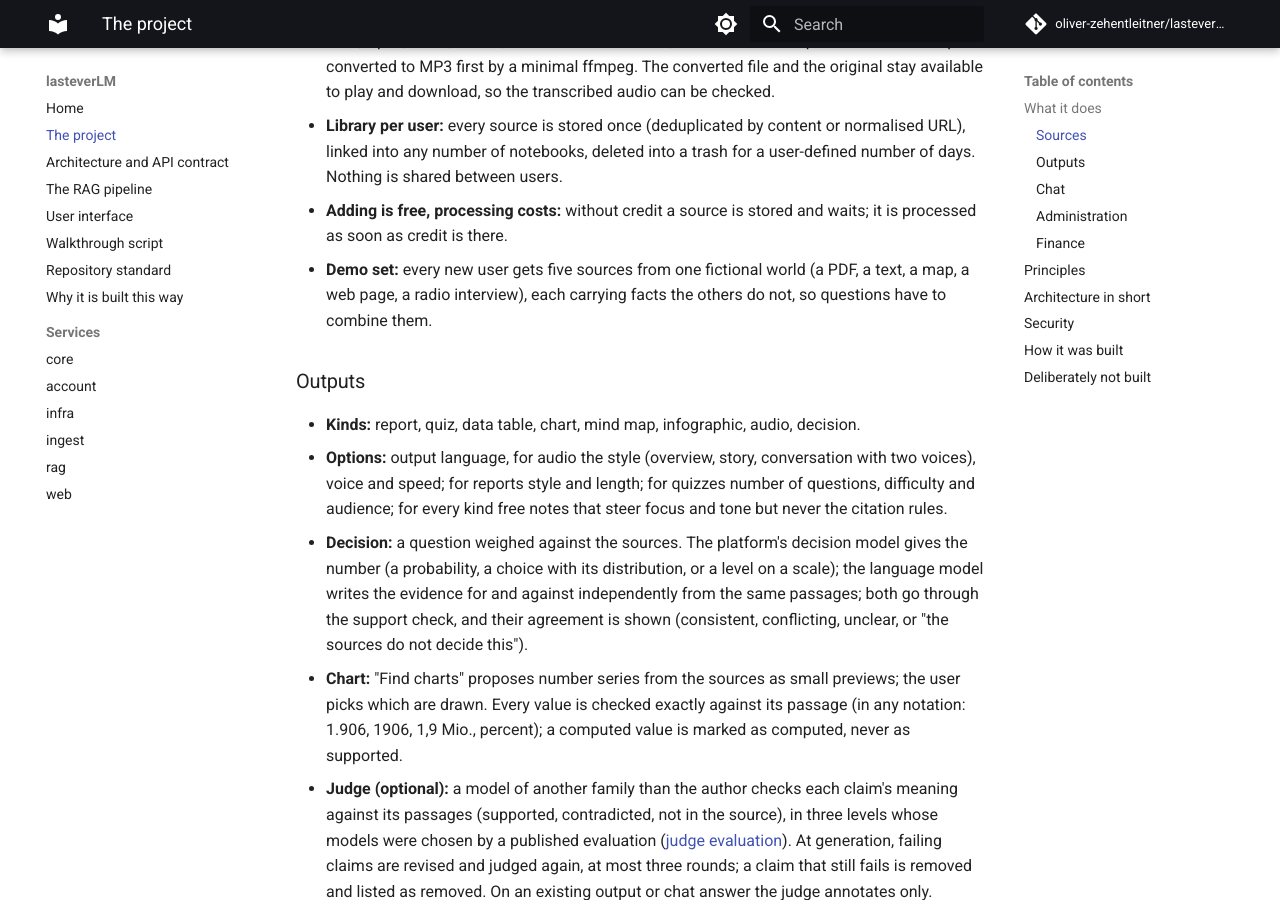
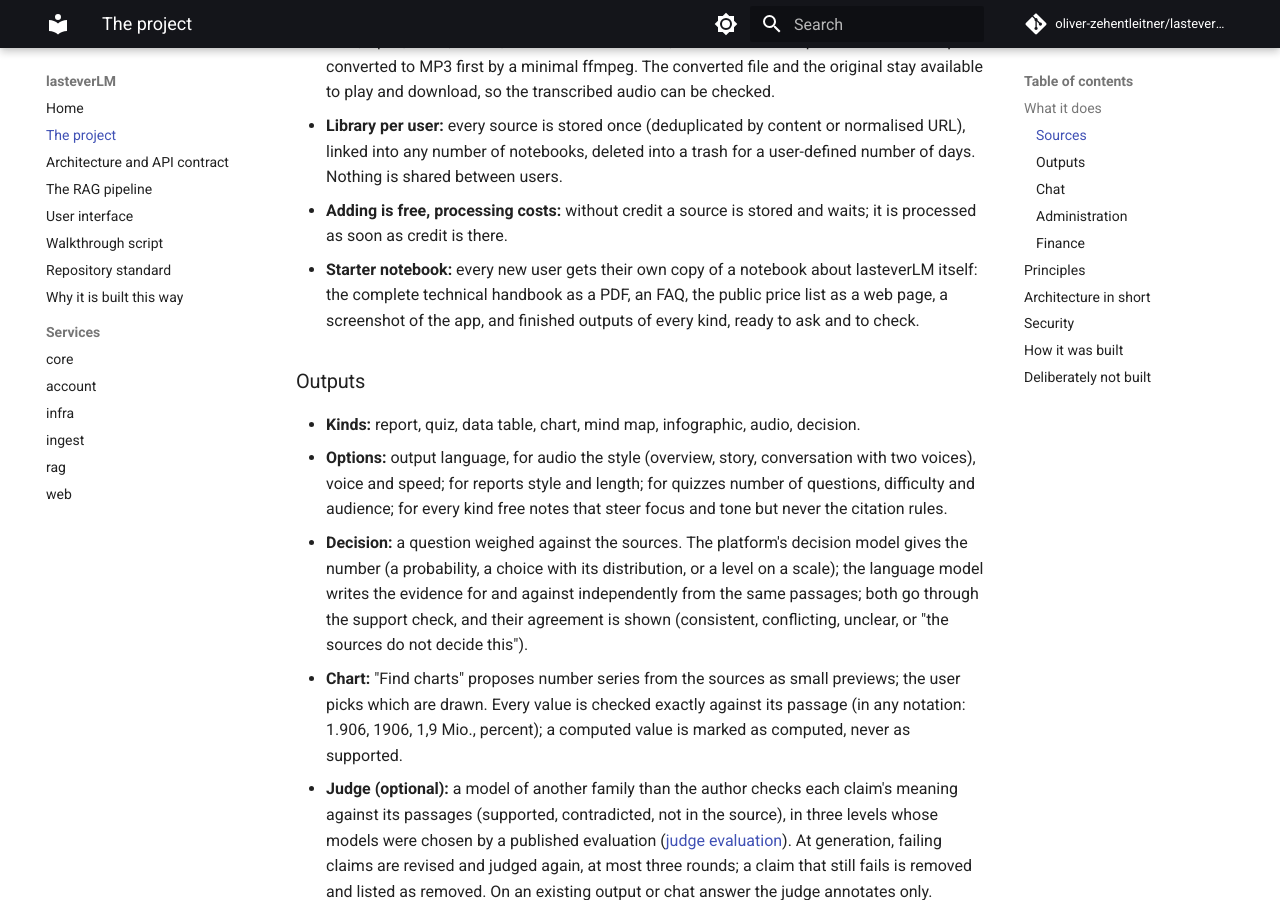
Before and after one commit to oliver-zehentleitner-aigent/lasteverLM, an MkDocs documentation site: the page built from docs/project.md, in a window 1280 px wide and 900 px high, scrolled down 594 px. Built offline with MkDocs 1.6.1 and Material for MkDocs 9.7.7, drawn with Linux system fonts in a browser that asks for light colours; comment, search, counter and statistics services are not loaded.

Commit message:
docs: the starter notebook replaces the demo set

```diff
--- a/docs/project.md
+++ b/docs/project.md
@@ -29,9 +29,10 @@ decision is in the [Keep the Why dashboard](https://oliver-zehentleitner.github.
   shared between users.
 - **Adding is free, processing costs:** without credit a source is
   stored and waits; it is processed as soon as credit is there.
-- **Demo set:** every new user gets five sources from one fictional
-  world (a PDF, a text, a map, a web page, a radio interview), each
-  carrying facts the others do not, so questions have to combine them.
+- **Starter notebook:** every new user gets their own copy of a notebook
+  about lasteverLM itself: the complete technical handbook as a PDF, an
+  FAQ, the public price list as a web page, a screenshot of the app, and
+  finished outputs of every kind, ready to ask and to check.
 
 ### Outputs
 
```
Also changed, not shown: docs/architecture.md (+1 -1 lines).
